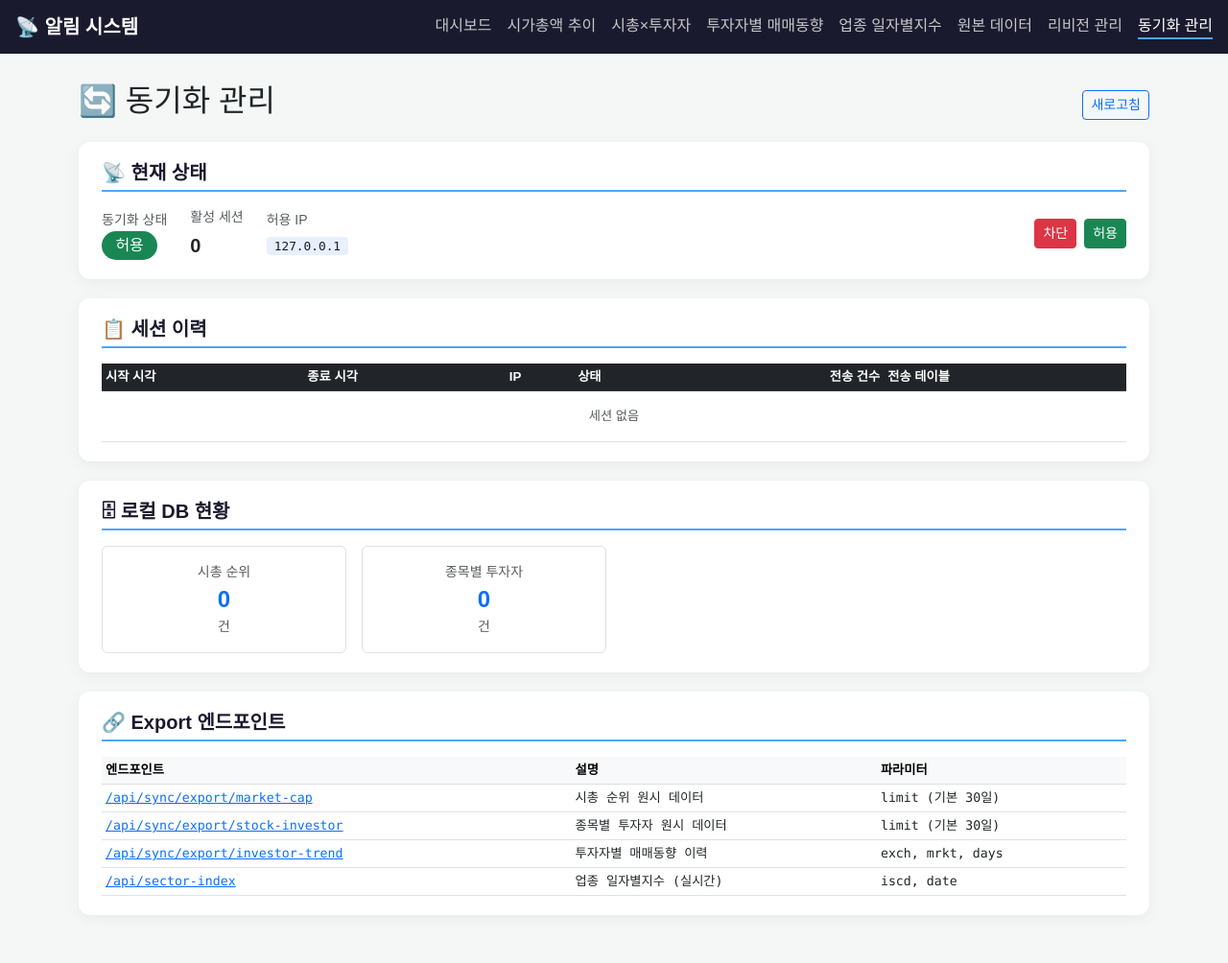
After one commit to yunjinwoo/upbit-alert, a Flask app: page /sync-admin in a window 1280 px wide. The commit adds this page. Shown: the whole page at 96% size. Run offline with Flask 3, Linux system fonts and the light colour scheme; data that the repository does not hold is empty.

Commit message:
feat: 동기화 관리 페이지 추가 및 navbar 링크 연결
- /sync-admin 페이지: 상태·세션이력·DB현황·export 엔드포인트 안내
- 전체 6개 페이지 navbar에 '동기화 관리' 링크 추가

Co-Authored-By: Claude Sonnet 4.6 <noreply@anthropic.com>

```diff
--- a/app/api/server.py
+++ b/app/api/server.py
@@ -552,6 +552,11 @@ def get_investor_trend_cached_api():
     data = get_investor_trend_cached(exch, mrkt)
     return jsonify({'status': 'success', 'data': data, 'source': 'cache'})
 
+@app.route('/sync-admin')
+def sync_admin_view():
+    """동기화 관리 페이지"""
+    return render_template('sync_admin.html')
+
 def run_server(use_reloader=False):
     app.run(host=Config.API_HOST, port=Config.API_PORT, debug=Config.DEBUG, use_reloader=use_reloader)
 
--- a/templates/index.html
+++ b/templates/index.html
@@ -87,6 +87,7 @@
         <a href="{{ url_for('sector_index_view') }}" class="nav-link">업종 일자별지수</a>
         <a href="{{ url_for('raw_data_view') }}" class="nav-link">원본 데이터</a>
         <a href="/grid" class="nav-link">리비전 관리</a>
+        <a href="/sync-admin" class="nav-link">동기화 관리</a>
     </div>
 </nav>
 
--- a/templates/investor_trend.html
+++ b/templates/investor_trend.html
@@ -80,6 +80,7 @@
         <a href="{{ url_for('sector_index_view') }}" class="nav-link">업종 일자별지수</a>
         <a href="{{ url_for('raw_data_view') }}" class="nav-link">원본 데이터</a>
         <a href="/grid" class="nav-link">리비전 관리</a>
+        <a href="/sync-admin" class="nav-link">동기화 관리</a>
     </div>
 </nav>
 
--- a/templates/market_cap.html
+++ b/templates/market_cap.html
@@ -96,6 +96,7 @@
         <a href="{{ url_for('sector_index_view') }}" class="nav-link">업종 일자별지수</a>
         <a href="{{ url_for('raw_data_view') }}" class="nav-link">원본 데이터</a>
         <a href="/grid" class="nav-link">리비전 관리</a>
+        <a href="/sync-admin" class="nav-link">동기화 관리</a>
     </div>
 </nav>
 
--- a/templates/raw_data.html
+++ b/templates/raw_data.html
@@ -78,6 +78,7 @@
         <a href="{{ url_for('sector_index_view') }}" class="nav-link">업종 일자별지수</a>
         <a href="{{ url_for('raw_data_view') }}" class="nav-link active">원본 데이터</a>
         <a href="/grid" class="nav-link">리비전 관리</a>
+        <a href="/sync-admin" class="nav-link">동기화 관리</a>
     </div>
 </nav>
 
--- a/templates/sector_index.html
+++ b/templates/sector_index.html
@@ -89,6 +89,7 @@
         <a href="{{ url_for('sector_index_view') }}" class="nav-link active">업종 일자별지수</a>
         <a href="{{ url_for('raw_data_view') }}" class="nav-link">원본 데이터</a>
         <a href="/grid" class="nav-link">리비전 관리</a>
+        <a href="/sync-admin" class="nav-link">동기화 관리</a>
     </div>
 </nav>
 
--- a/templates/stock_investor.html
+++ b/templates/stock_investor.html
@@ -97,6 +97,7 @@
         <a href="{{ url_for('sector_index_view') }}" class="nav-link">업종 일자별지수</a>
         <a href="{{ url_for('raw_data_view') }}" class="nav-link">원본 데이터</a>
         <a href="/grid" class="nav-link">리비전 관리</a>
+        <a href="/sync-admin" class="nav-link">동기화 관리</a>
     </div>
 </nav>
 
--- /dev/null
+++ b/templates/sync_admin.html
@@ -0,0 +1,230 @@
+<!DOCTYPE html>
+<html lang="ko">
+<head>
+    <meta charset="UTF-8">
+    <meta name="viewport" content="width=device-width, initial-scale=1.0">
+    <title>동기화 관리</title>
+    <link href="https://cdn.jsdelivr.net/npm/bootstrap@5.3.0/dist/css/bootstrap.min.css" rel="stylesheet">
+    <style>
+        body { background-color: #f4f7f6; font-family: 'Malgun Gothic', 'Apple SD Gothic Neo', sans-serif; }
+        .main-navbar { background-color: #1a1a2e; }
+        .main-navbar .navbar-brand { color: #fff; font-weight: bold; }
+        .main-navbar .nav-link { color: rgba(255,255,255,0.75) !important; }
+        .main-navbar .nav-link:hover,
+        .main-navbar .nav-link.active { color: #fff !important; }
+        .main-navbar .nav-link.active { border-bottom: 2px solid #4da6ff; }
+
+        .dashboard-container { margin-top: 30px; margin-bottom: 50px; }
+        .card-panel { background: white; border-radius: 12px; box-shadow: 0 4px 15px rgba(0,0,0,0.05); padding: 20px 24px; margin-bottom: 20px; }
+        .card-panel h5 { font-weight: 700; color: #1a1a2e; border-bottom: 2px solid #4da6ff; padding-bottom: 6px; margin-bottom: 16px; }
+
+        .status-badge { font-size: 1rem; padding: 0.4em 0.9em; border-radius: 20px; }
+        .session-row { font-size: 0.85rem; }
+        .log-box { background: #1a1a2e; color: #7dffb3; font-family: monospace; font-size: 0.82rem;
+                   border-radius: 8px; padding: 14px; max-height: 260px; overflow-y: auto; white-space: pre-wrap; }
+        .table-sm td, .table-sm th { vertical-align: middle; font-size: 0.83rem; }
+        .ip-badge { background: #e8f0fe; color: #1a1a2e; border-radius: 4px; padding: 2px 8px; font-family: monospace; font-size: 0.8rem; }
+    </style>
+</head>
+<body>
+
+<nav class="navbar main-navbar px-3">
+    <a class="navbar-brand" href="{{ url_for('index') }}">📡 알림 시스템</a>
+    <div class="d-flex gap-3">
+        <a href="{{ url_for('index') }}" class="nav-link">대시보드</a>
+        <a href="{{ url_for('market_cap_view') }}" class="nav-link">시가총액 추이</a>
+        <a href="{{ url_for('stock_investor_view') }}" class="nav-link">시총×투자자</a>
+        <a href="{{ url_for('investor_trend_view') }}" class="nav-link">투자자별 매매동향</a>
+        <a href="{{ url_for('sector_index_view') }}" class="nav-link">업종 일자별지수</a>
+        <a href="{{ url_for('raw_data_view') }}" class="nav-link">원본 데이터</a>
+        <a href="/grid" class="nav-link">리비전 관리</a>
+        <a href="/sync-admin" class="nav-link active">동기화 관리</a>
+    </div>
+</nav>
+
+<div class="container dashboard-container">
+    <div class="d-flex justify-content-between align-items-center mb-3">
+        <h2>🔄 동기화 관리</h2>
+        <button onclick="refresh()" class="btn btn-outline-primary btn-sm">새로고침</button>
+    </div>
+
+    <!-- 현재 상태 -->
+    <div class="card-panel">
+        <h5>📡 현재 상태</h5>
+        <div class="d-flex gap-4 align-items-center flex-wrap">
+            <div>
+                <div class="text-muted small mb-1">동기화 상태</div>
+                <span id="syncStateLabel" class="status-badge bg-secondary text-white">확인 중...</span>
+            </div>
+            <div>
+                <div class="text-muted small mb-1">활성 세션</div>
+                <span id="activeSessions" class="fs-5 fw-bold">-</span>
+            </div>
+            <div>
+                <div class="text-muted small mb-1">허용 IP</div>
+                <div id="allowedIps">-</div>
+            </div>
+            <div class="ms-auto d-flex gap-2">
+                <button id="blockBtn" onclick="setBlock(true)" class="btn btn-danger btn-sm">차단</button>
+                <button id="unblockBtn" onclick="setBlock(false)" class="btn btn-success btn-sm">허용</button>
+            </div>
+        </div>
+    </div>
+
+    <!-- 세션 이력 -->
+    <div class="card-panel">
+        <h5>📋 세션 이력</h5>
+        <div class="table-responsive">
+            <table class="table table-sm table-hover align-middle mb-0">
+                <thead class="table-dark">
+                    <tr>
+                        <th>시작 시각</th>
+                        <th>종료 시각</th>
+                        <th>IP</th>
+                        <th>상태</th>
+                        <th class="text-end">전송 건수</th>
+                        <th>전송 테이블</th>
+                    </tr>
+                </thead>
+                <tbody id="sessionsBody">
+                    <tr><td colspan="6" class="text-center text-muted py-3">세션 없음</td></tr>
+                </tbody>
+            </table>
+        </div>
+    </div>
+
+    <!-- DB 현황 -->
+    <div class="card-panel">
+        <h5>🗄 로컬 DB 현황</h5>
+        <div id="dbStats" class="row g-3">
+            <div class="col-12 text-muted small">조회 중...</div>
+        </div>
+    </div>
+
+    <!-- export 엔드포인트 안내 -->
+    <div class="card-panel">
+        <h5>🔗 Export 엔드포인트</h5>
+        <table class="table table-sm mb-0">
+            <thead class="table-light">
+                <tr><th>엔드포인트</th><th>설명</th><th>파라미터</th></tr>
+            </thead>
+            <tbody class="font-monospace">
+                <tr>
+                    <td><a href="api/sync/export/market-cap?limit=7" target="_blank">/api/sync/export/market-cap</a></td>
+                    <td>시총 순위 원시 데이터</td>
+                    <td>limit (기본 30일)</td>
+                </tr>
+                <tr>
+                    <td><a href="api/sync/export/stock-investor?limit=7" target="_blank">/api/sync/export/stock-investor</a></td>
+                    <td>종목별 투자자 원시 데이터</td>
+                    <td>limit (기본 30일)</td>
+                </tr>
+                <tr>
+                    <td><a href="api/sync/export/investor-trend?exch=J&mrkt=1&days=30" target="_blank">/api/sync/export/investor-trend</a></td>
+                    <td>투자자별 매매동향 이력</td>
+                    <td>exch, mrkt, days</td>
+                </tr>
+                <tr>
+                    <td><a href="api/sector-index?iscd=0001" target="_blank">/api/sector-index</a></td>
+                    <td>업종 일자별지수 (실시간)</td>
+                    <td>iscd, date</td>
+                </tr>
+            </tbody>
+        </table>
+    </div>
+</div>
+
+<script src="https://cdn.jsdelivr.net/npm/bootstrap@5.3.0/dist/js/bootstrap.bundle.min.js"></script>
+<script>
+    async function loadStatus() {
+        const res = await fetch('api/sync/status');
+        const d = await res.json();
+        const label = document.getElementById('syncStateLabel');
+        if (d.blocked) {
+            label.textContent = '차단됨';
+            label.className = 'status-badge bg-danger text-white';
+        } else {
+            label.textContent = '허용';
+            label.className = 'status-badge bg-success text-white';
+        }
+        document.getElementById('activeSessions').textContent = d.active_sessions ?? '-';
+        document.getElementById('allowedIps').innerHTML = (d.allowed_ips || [])
+            .map(ip => `<span class="ip-badge me-1">${ip}</span>`).join('') || '<span class="text-muted small">설정 없음</span>';
+    }
+
+    async function loadSessions() {
+        const res = await fetch('api/sync/sessions');
+        const sessions = await res.json();
+        const tbody = document.getElementById('sessionsBody');
+        if (!sessions.length) {
+            tbody.innerHTML = '<tr><td colspan="6" class="text-center text-muted py-3">세션 없음</td></tr>';
+            return;
+        }
+        tbody.innerHTML = [...sessions].reverse().map(s => {
+            const statusBadge = s.status === 'active'
+                ? '<span class="badge bg-success">진행중</span>'
+                : s.status === 'done'
+                ? '<span class="badge bg-primary">완료</span>'
+                : '<span class="badge bg-secondary">종료</span>';
+            const tables = (s.tables_synced || []).join(', ') || '-';
+            return `<tr class="session-row">
+                <td>${s.started_at || '-'}</td>
+                <td>${s.ended_at || '-'}</td>
+                <td><span class="ip-badge">${s.ip}</span></td>
+                <td>${statusBadge}</td>
+                <td class="text-end fw-bold">${(s.rows_synced || 0).toLocaleString()}</td>
+                <td class="text-muted">${tables}</td>
+            </tr>`;
+        }).join('');
+    }
+
+    async function loadDbStats() {
+        try {
+            const res = await fetch('api/debug/investor-dates');
+            const d = await res.json();
+            const el = document.getElementById('dbStats');
+            const tables = [
+                { label: '시총 순위 (stock_market_cap_daily)', key: 'market_cap' },
+                { label: '종목별 투자자 (stock_investor_daily)', key: 'investor' },
+            ];
+            // Use a simpler approach - just show counts from export endpoints
+            const [mktRes, invRes] = await Promise.all([
+                fetch('api/sync/export/market-cap?limit=999').then(r => r.json()).catch(() => ({ count: '?' })),
+                fetch('api/sync/export/stock-investor?limit=999').then(r => r.json()).catch(() => ({ count: '?' })),
+            ]);
+
+            el.innerHTML = `
+            <div class="col-6 col-md-3">
+                <div class="border rounded p-3 text-center">
+                    <div class="text-muted small">시총 순위</div>
+                    <div class="fs-4 fw-bold text-primary">${(mktRes.count || 0).toLocaleString()}</div>
+                    <div class="small text-muted">건</div>
+                </div>
+            </div>
+            <div class="col-6 col-md-3">
+                <div class="border rounded p-3 text-center">
+                    <div class="text-muted small">종목별 투자자</div>
+                    <div class="fs-4 fw-bold text-primary">${(invRes.count || 0).toLocaleString()}</div>
+                    <div class="small text-muted">건</div>
+                </div>
+            </div>`;
+        } catch (e) {
+            document.getElementById('dbStats').innerHTML = `<div class="col-12 text-danger small">조회 실패: ${e.message}</div>`;
+        }
+    }
+
+    async function setBlock(blocked) {
+        const url = blocked ? 'api/sync/block' : 'api/sync/unblock';
+        await fetch(url, { method: 'POST' });
+        await loadStatus();
+    }
+
+    async function refresh() {
+        await Promise.all([loadStatus(), loadSessions(), loadDbStats()]);
+    }
+
+    refresh();
+    setInterval(loadSessions, 5000); // 세션 목록 5초마다 갱신
+</script>
+</body>
+</html>
```
